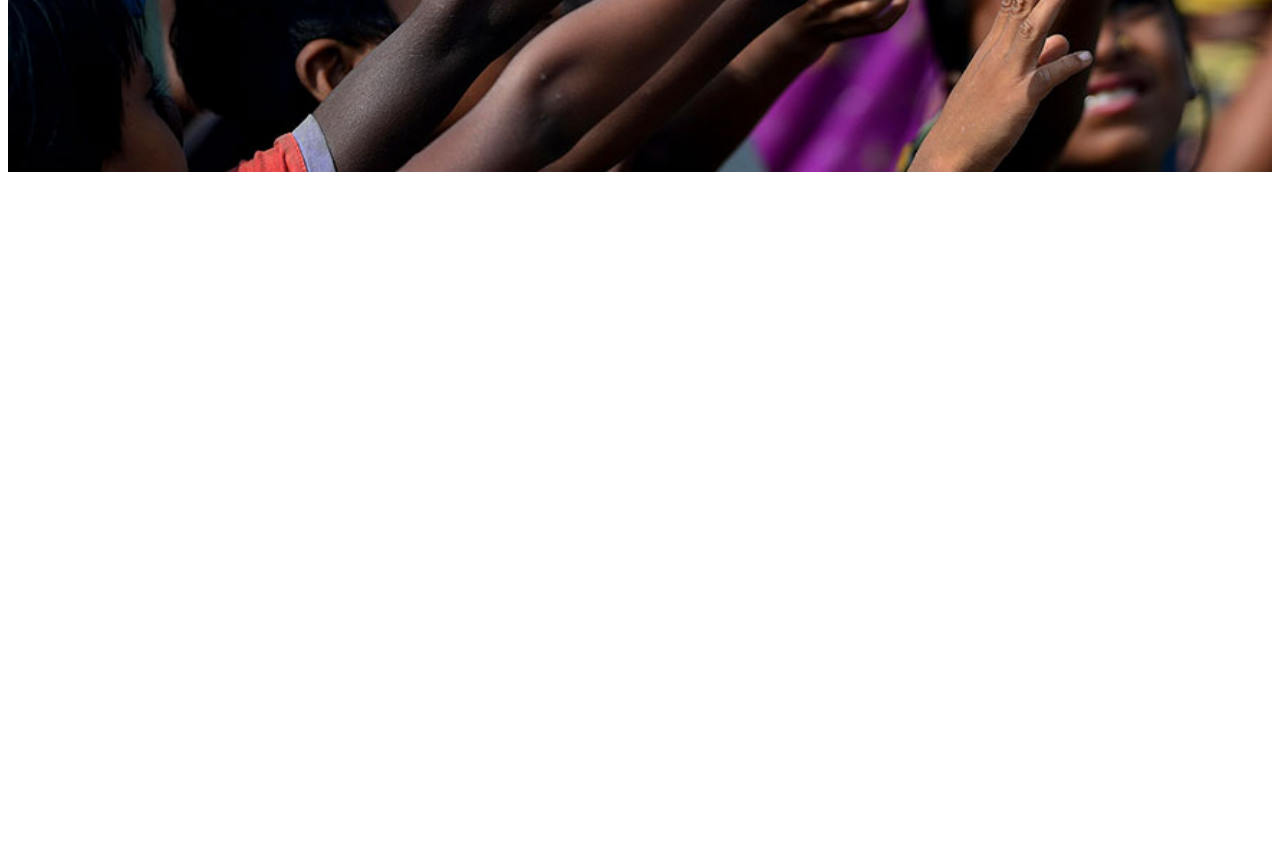
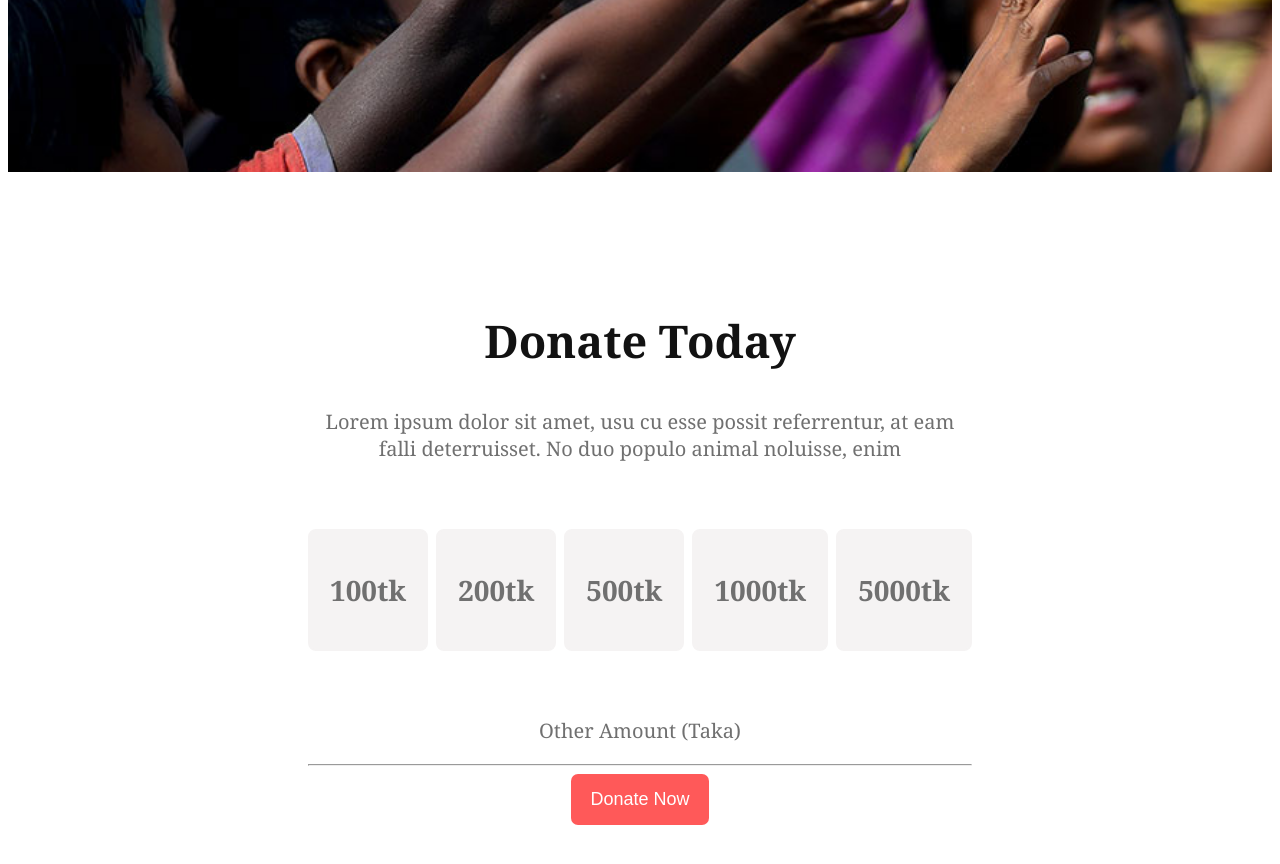
Before and after one commit to tainurrahaman/Donation-for-Helpless-people, a plain HTML site: page index.html in a window 1280 px wide. Shown: the part 592-1456 px from the top of the page. Before the commit the page ends 816 px from the top, so only its background shows below. Drawn offline with Linux system fonts and the light colour scheme.

Commit message:
add donation amount part

```diff
--- a/index.html
+++ b/index.html
@@ -18,5 +18,26 @@
         <input class="btn" type="button" value="Donate Now" />
       </div>
     </header>
+    <main>
+      <section>
+        <div class="donation">
+          <h2>Donate Today</h2>
+          <p>
+            Lorem ipsum dolor sit amet, usu cu esse possit referrentur, at eam
+            falli deterruisset. No duo populo animal noluisse, enim
+          </p>
+          <div class="don-amount">
+            <h5>100tk</h5>
+            <h5>200tk</h5>
+            <h5>500tk</h5>
+            <h5>1000tk</h5>
+            <h5>5000tk</h5>
+          </div>
+          <p>Other Amount (Taka)</p>
+          <hr />
+          <input class="btn" type="button" value="Donate Now" />
+        </div>
+      </section>
+    </main>
   </body>
 </html>
--- a/styles/style.css
+++ b/styles/style.css
@@ -34,3 +34,47 @@
     border: none;
     cursor: pointer;
 }
+
+.donation {
+    text-align: center;
+    padding: 100px 300px;
+}
+
+.donation h2 {
+    color: #121212;
+    font-size: 45px;
+}
+
+.donation p {
+    font-size: 20px;
+    color: #707070;
+}
+
+.don-amount {
+    display: flex;
+    justify-content: space-between;
+}
+
+.don-amount h5 {
+    background-color: #f5f3f3;
+    font-weight: bold;
+    font-size: 28px;
+    padding: 40px 20px;
+    border-radius: 8px;
+    color: #707070;
+    border: 2px solid #f5f3f3;
+    cursor: pointer;
+}
+
+.don-amount h5:hover {
+    border: 2px solid rgba(2, 173, 246, 0.661);
+}
+
+
+/* Responsive Design */
+
+/* For small devices */
+/*
+@media screen and (max-width:572px) {
+
+} */
```
